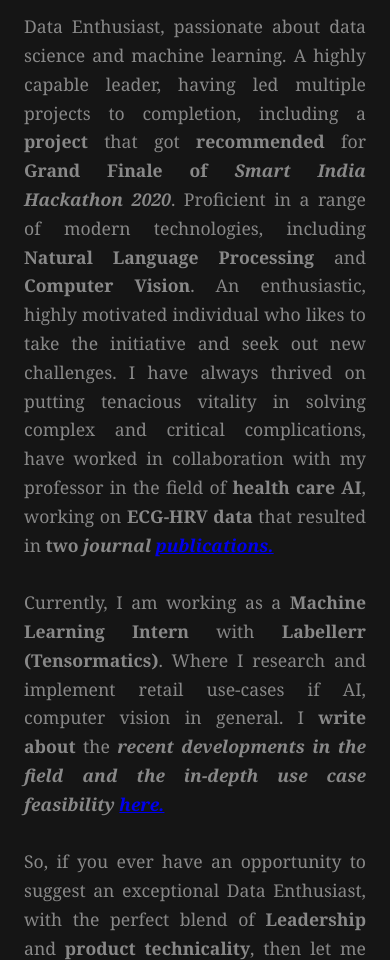
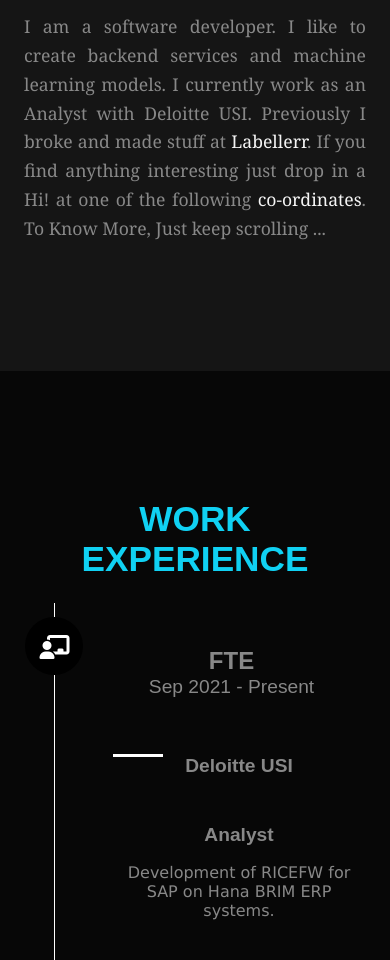
Before and after one commit to stenzr/stenzr.github.io, a plain HTML site: page index.html in a window 390 px wide. Shown: the part 1040-2000 px from the top of the page. Drawn offline with Linux system fonts and the light colour scheme; some packages are replaced by stand-ins of ours; a script that the page names is missing.

Commit message:
[UPDATE] content

```diff
--- a/css/styles.css
+++ b/css/styles.css
@@ -2,6 +2,7 @@
 html {
   margin: 0;
   padding: 0;
+  scroll-behavior: smooth;
 }
 
 body {
@@ -146,7 +147,10 @@ h5 {
   margin-left: 5px;
   margin-right: 5px;
   color: beige;
+  padding-left: 0.5rem;
   padding-right: 0.5rem;
+  padding-top: 0.5rem;
+  padding-bottom: 0.5rem;
 }
 
 .contact-icon-top:hover {
@@ -170,7 +174,10 @@ h5 {
   margin-left: 5px;
   margin-right: 5px;
   color: beige;
-  padding-right: 0.1rem;
+  padding-left: 0.5rem;
+  padding-right: 0.5rem;
+  padding-top: 0.5rem;
+  padding-bottom: 0.5rem;
 }
 
 .contact-icon-bottom:hover {
@@ -616,20 +623,21 @@ h5 {
     text-align: left;
   }
   #mytimeline .timeline-header h3 {
-    font-size: 2rem;
+    font-size: 1.5rem;
   }
   #mytimeline .timeline-header p {
-    font-size: 1.5rem;
+    font-size: 1.2rem;
     margin-bottom: 1.5rem;
   }
   #mytimeline .timeline-content {
     margin: 0;
   }
-  #mytimeline .timeline-content h4 {
+  #mytimeline .timeline-content h4 h5{
     padding-bottom: 0;
     padding-top: 2.1rem;
     margin-bottom: 0.6rem;
-    font-size: 1.7rem;
+    font-size: 1.5rem;
+
   }
   #mytimeline .timeline-content h4::after {
     bottom: auto;
@@ -665,7 +673,7 @@ h5 {
 
 @media (max-width: 900px) {
   #firstintro {
-    background-color: #151515;
+    background-color: #070707;
     margin-top: 0;
     text-align: center;
     padding-top: 100px;
--- a/index.html
+++ b/index.html
@@ -165,26 +165,11 @@
       </div>
       <div class="section-content">
         <p>
-          Data Enthusiast, passionate about data science and machine learning. A highly capable leader, having
-          led multiple projects to completion, including a <strong>project</strong> that got <strong>recommended</strong> for <strong>Grand Finale of <em>Smart
-          India Hackathon 2020</em></strong>. Proficient in a range of modern technologies, including <strong>Natural Language Processing</strong> and <strong>Computer Vision</strong>.
-          An enthusiastic, highly motivated individual who likes to take the initiative and seek out new challenges.
-          I have always thrived on putting tenacious vitality in solving complex and critical complications, have
-          worked in collaboration with my professor in the field of <strong>health care AI</strong>, working on <strong>ECG-HRV data</strong> that
-          resulted in <strong>two <em>journal <a href="#publications" class="">publications.</a></em></strong><br>
-         </p>
-
-        <p>
-          <br>Currently, I am working as a <strong>Machine Learning Intern</strong> with <strong>Labellerr (Tensormatics)</strong>. Where I research
-          and implement retail use-cases if AI, computer vision in general. I <strong>write about</strong> the <strong><em>recent developments
-          in the field and the in-depth use case feasibility <a href="https://blog.labellerr.com/index.php/author/rohit-kumar/" class="">here.</a></em></strong><br>
-        </p>
-
-        <p>
-
-
-          <br>So, if you ever have an opportunity to suggest an exceptional Data Enthusiast, with the perfect blend of
-          <strong>Leadership</strong> and <strong>product technicality</strong>, then let me be your first and best choice.
+          I am a software developer. I like to create backend services and machine learning models.
+          I currently work as an Analyst with Deloitte USI. Previously I broke and made stuff at
+          <a href="https://www.labellerr.com/" style="color: whitesmoke; text-decoration: None;" target="_blank">Labellerr</a>.
+          If you find anything interesting just drop in a Hi! at one of the following <a href="#bottom-container" style="color: whitesmoke; text-decoration: None;" ">co-ordinates</a>.
+          To Know More, Just keep scrolling ...
         </p>
 
 
@@ -252,7 +237,7 @@
                         <p>
 
                           Implementation of end to end computer vision retail use case solutions for clients and in-house requirements as well.</br>
-                          [Data Gagthering -> cleaning -> model training -> API -> Containerization -> Deployment]
+                          [ Data Gagthering > cleaning > model training > API > Containerization > Deployment ]
 
                         </p>
 
```
Also changed, not shown: README.md (added).
